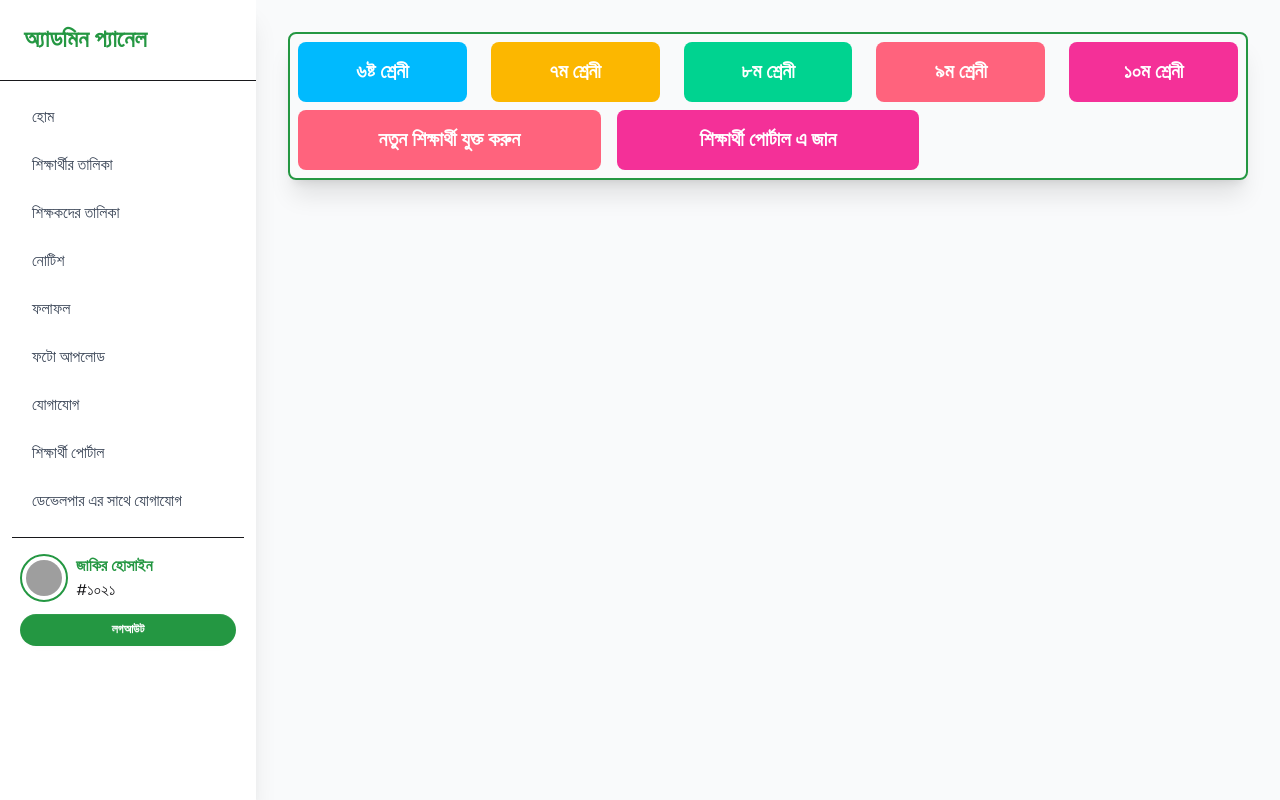
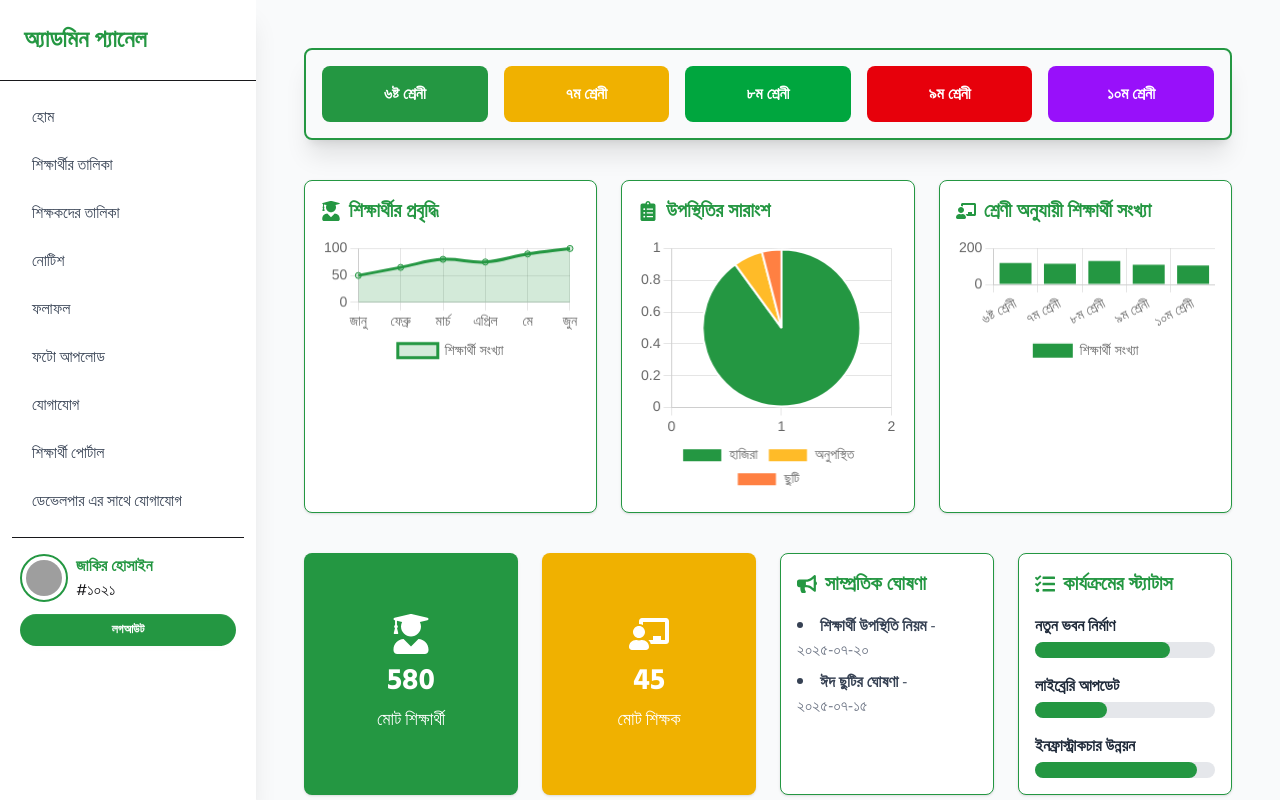
Before and after one commit to jahidul2004/src-sim-school, a React (Vite) app: page /admin/studentList in a window 1280 px wide. Built offline with nearby package versions, Linux system fonts and the light colour scheme; grey boxes are pictures that could not be loaded.

Commit message:
AdminStudentList page updated.

```diff
--- a/src/pages/adminPages/adminAtudentList/AdminStudentList.jsx
+++ b/src/pages/adminPages/adminAtudentList/AdminStudentList.jsx
@@ -1,42 +1,228 @@
-import { Link, Outlet } from "react-router-dom";
+import React from "react";
+import { Line, Pie, Bar } from "react-chartjs-2";
+import {
+    Chart as ChartJS,
+    CategoryScale,
+    LinearScale,
+    PointElement,
+    LineElement,
+    ArcElement,
+    BarElement,
+    Title,
+    Tooltip,
+    Legend,
+} from "chart.js";
+import {
+    FaUserGraduate,
+    FaChalkboardTeacher,
+    FaBullhorn,
+    FaTasks,
+    FaUsers,
+    FaClipboardList,
+} from "react-icons/fa";
+
+ChartJS.register(
+    CategoryScale,
+    LinearScale,
+    PointElement,
+    LineElement,
+    ArcElement,
+    BarElement,
+    Title,
+    Tooltip,
+    Legend
+);
 
 const AdminStudentList = () => {
+    // চার্ট ডাটা (Demo)
+    const lineData = {
+        labels: ["জানু", "ফেব্রু", "মার্চ", "এপ্রিল", "মে", "জুন"],
+        datasets: [
+            {
+                label: "শিক্ষার্থী সংখ্যা",
+                data: [50, 65, 80, 75, 90, 100],
+                borderColor: "#249742",
+                backgroundColor: "rgba(36, 151, 66, 0.2)",
+                fill: true,
+                tension: 0.4,
+            },
+        ],
+    };
+
+    const pieData = {
+        labels: ["হাজিরা", "অনুপস্থিত", "ছুটি"],
+        datasets: [
+            {
+                label: "উপস্থিতির ভাগ",
+                data: [450, 30, 20],
+                backgroundColor: ["#249742", "#ffbb28", "#ff8042"],
+                hoverOffset: 30,
+            },
+        ],
+    };
+
+    const barData = {
+        labels: [
+            "৬ষ্ট শ্রেনী",
+            "৭ম শ্রেনী",
+            "৮ম শ্রেনী",
+            "৯ম শ্রেনী",
+            "১০ম শ্রেনী",
+        ],
+        datasets: [
+            {
+                label: "শিক্ষার্থী সংখ্যা",
+                data: [120, 115, 130, 110, 105],
+                backgroundColor: "#249742",
+            },
+        ],
+    };
+
+    const options = {
+        responsive: true,
+        plugins: {
+            legend: { position: "bottom", labels: { font: { size: 14 } } },
+            title: { display: false },
+        },
+        scales: {
+            y: {
+                beginAtZero: true,
+                ticks: { font: { size: 14 } },
+            },
+            x: {
+                ticks: { font: { size: 14 } },
+            },
+        },
+    };
+
+    // নতুন ৪টা সেকশনের ডাটা
+    const totalStudents = 580;
+    const totalTeachers = 45;
+    const recentNotices = [
+        { id: 1, title: "শিক্ষার্থী উপস্থিতি নিয়ম", date: "২০২৫-০৭-২০" },
+        { id: 2, title: "ঈদ ছুটির ঘোষণা", date: "২০২৫-০৭-১৫" },
+    ];
+    const progressStatus = [
+        { task: "নতুন ভবন নির্মাণ", progress: 75 },
+        { task: "লাইব্রেরি আপডেট", progress: 40 },
+        { task: "ইনফ্রাস্ট্রাকচার উন্নয়ন", progress: 90 },
+    ];
+
     return (
-        <div>
-            <div className="border-2 border-[#249742] rounded-lg p-2 shadow-xl">
-                <div className="grid grid-cols-2 md:grid-cols-4 lg:grid-cols-5 gap-1 md:gap-6 ">
-                    <Link
-                        to={"/admin/studentList/6"}
-                        className="bg-info text-center p-2 md:p-4 text-white rounded-lg"
-                    >
-                        <h1 className="text-xl font-bold">৬ষ্ট শ্রেনী</h1>
-                    </Link>
-                    <Link to={"/admin/studentList/7"} className="bg-warning text-center p-2 md:p-4 text-white rounded-lg">
-                        <h1 className="text-xl font-bold">৭ম শ্রেনী</h1>
-                    </Link>
-                    <Link to={"/admin/studentList/8"} className="bg-success text-center p-2 md:p-4 text-white rounded-lg">
-                        <h1 className="text-xl font-bold">৮ম শ্রেনী</h1>
-                    </Link>
-                    <Link to={"/admin/studentList/9"} className="bg-error text-center p-2 md:p-4 text-white rounded-lg">
-                        <h1 className="text-xl font-bold">৯ম শ্রেনী</h1>
-                    </Link>
-                    <Link to={"/admin/studentList/10"} className="bg-secondary text-center p-2 md:p-4 text-white rounded-lg col-span-2 md:col-span-1">
-                        <h1 className="text-xl font-bold">১০ম শ্রেনী</h1>
-                    </Link>
+        <div className="max-w-7xl mx-auto p-4 space-y-10">
+            {/* শ্রেণী লিংকস */}
+            <div className="border-2 border-[#249742] rounded-lg p-4 shadow-xl">
+                <div className="grid grid-cols-2 md:grid-cols-4 lg:grid-cols-5 gap-4">
+                    {[
+                        "৬ষ্ট শ্রেনী",
+                        "৭ম শ্রেনী",
+                        "৮ম শ্রেনী",
+                        "৯ম শ্রেনী",
+                        "১০ম শ্রেনী",
+                    ].map((cls, i) => (
+                        <a
+                            href={`/admin/studentList/${6 + i}`}
+                            key={cls}
+                            className={`text-white text-center p-4 rounded-lg font-bold ${
+                                i === 0
+                                    ? "bg-[#249742] hover:bg-[#1f7c38]"
+                                    : i === 1
+                                    ? "bg-yellow-500 hover:bg-yellow-600"
+                                    : i === 2
+                                    ? "bg-green-600 hover:bg-green-700"
+                                    : i === 3
+                                    ? "bg-red-600 hover:bg-red-700"
+                                    : "bg-purple-600 hover:bg-purple-700 col-span-2 md:col-span-1"
+                            }`}
+                        >
+                            {cls}
+                        </a>
+                    ))}
                 </div>
-                <div className="grid grid-cols-3 gap-1 md:gap-4 mt-2">
-                    <Link
-                        to={"/admin/studentList/addStudent"}
-                        className="bg-error text-center p-2 md:p-4 text-white rounded-lg"
-                    >
-                        <h1 className="text-xl font-bold">
-                            নতুন শিক্ষার্থী যুক্ত করুন
-                        </h1>
-                    </Link>
-                    <div className="bg-secondary text-center p-2 md:p-4 text-white rounded-lg col-span-2 md:col-span-1">
-                        <h1 className="text-xl font-bold">
-                            শিক্ষার্থী পোর্টাল এ জান
-                        </h1>
+            </div>
+
+            {/* চার্টস সেকশন */}
+            <div className="grid grid-cols-1 md:grid-cols-3 gap-6">
+                {/* লাইন চার্ট */}
+                <div className="bg-white p-4 rounded-lg shadow border border-[#249742]">
+                    <h3 className="text-xl font-bold text-[#249742] mb-3 flex items-center gap-2">
+                        <FaUserGraduate /> শিক্ষার্থীর প্রবৃদ্ধি
+                    </h3>
+                    <Line data={lineData} options={options} />
+                </div>
+
+                {/* পাই চার্ট */}
+                <div className="bg-white p-4 rounded-lg shadow border border-[#249742]">
+                    <h3 className="text-xl font-bold text-[#249742] mb-3 flex items-center gap-2">
+                        <FaClipboardList /> উপস্থিতির সারাংশ
+                    </h3>
+                    <Pie data={pieData} options={options} />
+                </div>
+
+                {/* বার চার্ট */}
+                <div className="bg-white p-4 rounded-lg shadow border border-[#249742]">
+                    <h3 className="text-xl font-bold text-[#249742] mb-3 flex items-center gap-2">
+                        <FaChalkboardTeacher /> শ্রেণী অনুযায়ী শিক্ষার্থী সংখ্যা
+                    </h3>
+                    <Bar data={barData} options={options} />
+                </div>
+            </div>
+
+            {/* ৪টি নতুন অর্থবোধক সেকশন */}
+            <div className="grid grid-cols-1 md:grid-cols-4 gap-6">
+                {/* মোট শিক্ষার্থী */}
+                <div className="bg-[#249742] p-6 rounded-lg shadow text-white flex flex-col items-center justify-center space-y-2">
+                    <FaUserGraduate size={40} />
+                    <h3 className="text-3xl font-bold">{totalStudents}</h3>
+                    <p className="text-lg">মোট শিক্ষার্থী</p>
+                </div>
+
+                {/* মোট শিক্ষক */}
+                <div className="bg-yellow-500 p-6 rounded-lg shadow text-white flex flex-col items-center justify-center space-y-2">
+                    <FaChalkboardTeacher size={40} />
+                    <h3 className="text-3xl font-bold">{totalTeachers}</h3>
+                    <p className="text-lg">মোট শিক্ষক</p>
+                </div>
+
+                {/* সাম্প্রতিক ঘোষণা */}
+                <div className="bg-white p-4 rounded-lg shadow border border-[#249742]">
+                    <h3 className="text-xl font-bold text-[#249742] mb-4 flex items-center gap-2">
+                        <FaBullhorn /> সাম্প্রতিক ঘোষণা
+                    </h3>
+                    <ul className="list-disc list-inside space-y-2 text-gray-700">
+                        {recentNotices.map((notice) => (
+                            <li key={notice.id}>
+                                <span className="font-semibold">
+                                    {notice.title}
+                                </span>{" "}
+                                -{" "}
+                                <span className="text-gray-500">
+                                    {notice.date}
+                                </span>
+                            </li>
+                        ))}
+                    </ul>
+                </div>
+
+                {/* কার্যক্রমের স্ট্যাটাস */}
+                <div className="bg-white p-4 rounded-lg shadow border border-[#249742]">
+                    <h3 className="text-xl font-bold text-[#249742] mb-4 flex items-center gap-2">
+                        <FaTasks /> কার্যক্রমের স্ট্যাটাস
+                    </h3>
+                    <div className="space-y-4">
+                        {progressStatus.map(({ task, progress }) => (
+                            <div key={task}>
+                                <p className="font-semibold text-gray-800 mb-1">
+                                    {task}
+                                </p>
+                                <div className="w-full bg-gray-200 rounded-full h-4">
+                                    <div
+                                        className="bg-[#249742] h-4 rounded-full"
+                                        style={{ width: `${progress}%` }}
+                                    ></div>
+                                </div>
+                            </div>
+                        ))}
                     </div>
                 </div>
             </div>
```
